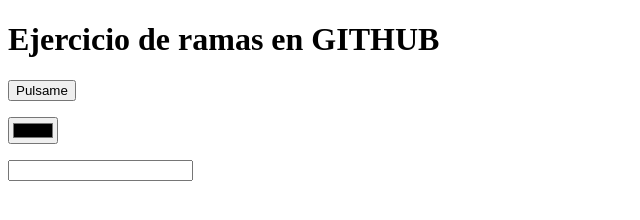
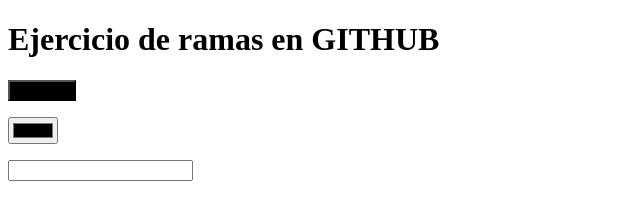
Before and after one commit to IPL2601/EjercicioGitHubPrueba, a plain HTML site: page index.html in a window 1280 px wide. Both pictures are taken after a click on the button "Pulsame". Shown: the whole page, without its empty margins (0-640 px from the left). Drawn offline with Linux system fonts and the light colour scheme.

Commit message:
fix-funcionalidad-color

```diff
--- a/index.html
+++ b/index.html
@@ -10,5 +10,6 @@
     <p><button id="boton1">Pulsame</button></p>
     <p><input type="color" id="color"></p>
     <p><input type="text" id="nombre"></p>
+    <script type="text/javascript" src="src/script.js"></script>
 </body>
 </html>
--- a/src/script.js
+++ b/src/script.js
@@ -4,7 +4,8 @@
     const nombre = document.getElementById("nombre");
 
     function cambiar() {
-
+        const valorColor = color.value;
+        boton.style.backgroundColor = valorColor;
     }
     boton.addEventListener("click", cambiar);
 }
```
